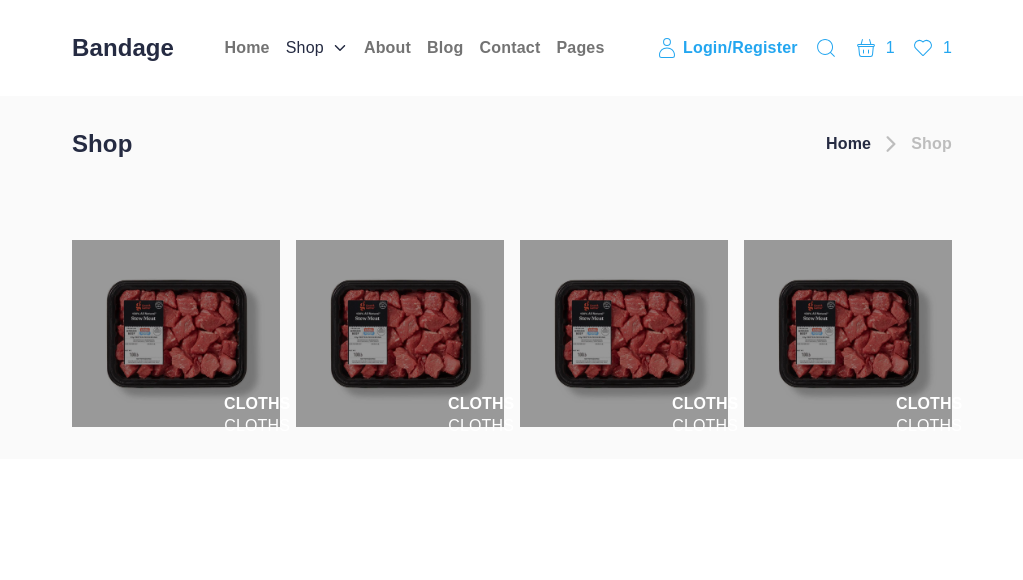
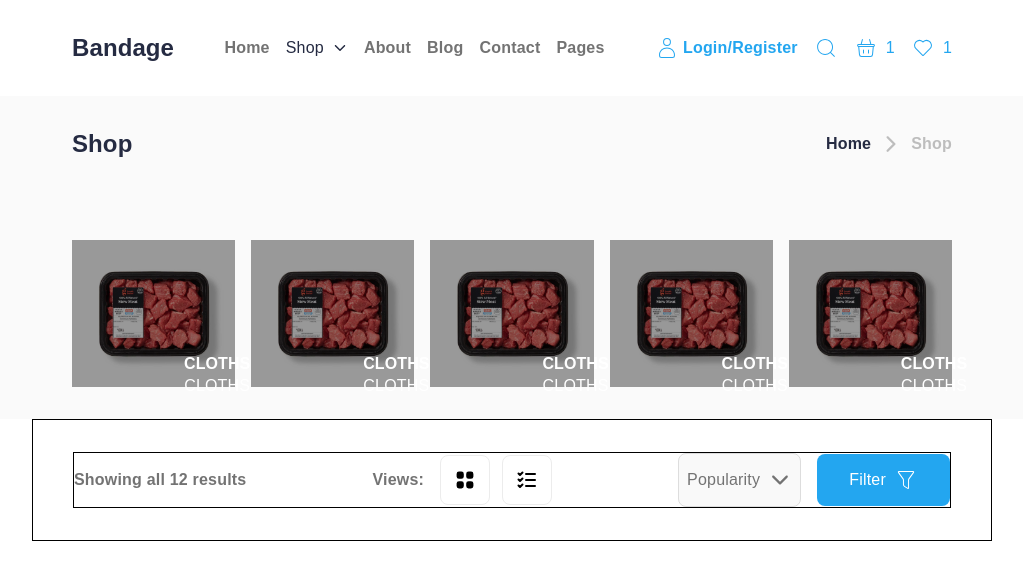
Before and after one commit to MuhammedZeki/D-nemProjesi-ecommers, a React (Vite) app: page /shop in a window 1280 px wide. Shown: the top 580 px of the page, without its empty margins (128-1151 px from the left). Built offline with nearby package versions, Linux system fonts and the light colour scheme.

Commit message:
ShopHeader componets added

```diff
--- /dev/null
+++ b/src/components/shop/ContentMenu.jsx
@@ -0,0 +1,42 @@
+import { HiViewGrid } from "react-icons/hi";
+import { TbListCheck } from "react-icons/tb";
+import { IoIosArrowDown } from "react-icons/io";
+import { CiFilter } from "react-icons/ci";
+const ContentMenu = () => {
+  return (
+    <div className="border border-red flex items-center justify-between font-montserrat">
+      <p className="font-bold leading-6 tracking-[0.2px]  text-[#737373]">
+        Showing all 12 results
+      </p>
+      <div className="flex items-center gap-4">
+        <p className="font-bold  leading-6 tracking-[0.2px] text-[#737373]">
+          Views:
+        </p>
+        <div className="flex items-center gap-3 ">
+          <div className="border border-[#ECECEC] p-3 rounded-lg">
+            <HiViewGrid className="w-6 h-6" />
+          </div>
+          <div className="border border-[#ECECEC] p-3 rounded-lg">
+            <TbListCheck className="w-6 h-6" />
+          </div>
+        </div>
+      </div>
+      <div className="flex items-center gap-4">
+        <button className="flex items-center cursor-pointer gap-2 border border-[#DDDDDD] bg-[#F9F9F9] rounded-lg px-2 py-3 ">
+          <p className="font-normal leading-7 tracking-[0.2px] text-[#737373]">
+            Popularity
+          </p>
+          <IoIosArrowDown className="text-[#737373] h-6 w-6" />
+        </button>
+        <button className="flex items-center gap-2 cursor-pointer bg-[#23A6F0] rounded-lg px-8 py-3 ">
+          <p className="font-normal leading-7 tracking-[0.2px] text-white">
+            Filter
+          </p>
+          <CiFilter className="text-white h-6 w-6" />
+        </button>
+      </div>
+    </div>
+  );
+};
+
+export default ContentMenu;
--- a/src/components/shop/ProductItemCard.jsx
+++ b/src/components/shop/ProductItemCard.jsx
@@ -6,7 +6,7 @@ const ProductItemCard = () => {
       <div className="relative ">
         <img src="/products/et-1.jpg" className="object-contain" />
         <div className="absolute top-0 left-0 w-full h-full bg-black/40"></div>
-        <div className="text-white font-montserrat flex flex-col items-center p-3 absolute top-[140px] left-[140px]">
+        <div className="text-white font-montserrat flex flex-col items-center p-3 absolute top-[100px] left-[100px]">
           <h6 className="font-bold leading-6 tracking-[0.1px]">CLOTHS</h6>
           <p className="font-normal leading-5 tracking-[0.2px]">CLOTHS</p>
         </div>
@@ -14,7 +14,7 @@ const ProductItemCard = () => {
       <div className="relative ">
         <img src="/products/et-1.jpg" className="object-contain" />
         <div className="absolute top-0 left-0 w-full h-full bg-black/40"></div>
-        <div className="text-white font-montserrat flex flex-col items-center p-3 absolute top-[140px] left-[140px]">
+        <div className="text-white font-montserrat flex flex-col items-center p-3 absolute top-[100px] left-[100px]">
           <h6 className="font-bold leading-6 tracking-[0.1px]">CLOTHS</h6>
           <p className="font-normal leading-5 tracking-[0.2px]">CLOTHS</p>
         </div>
@@ -22,7 +22,7 @@ const ProductItemCard = () => {
       <div className="relative ">
         <img src="/products/et-1.jpg" className="object-contain" />
         <div className="absolute top-0 left-0 w-full h-full bg-black/40"></div>
-        <div className="text-white font-montserrat flex flex-col items-center p-3 absolute top-[140px] left-[140px]">
+        <div className="text-white font-montserrat flex flex-col items-center p-3 absolute top-[100px] left-[100px]">
           <h6 className="font-bold leading-6 tracking-[0.1px]">CLOTHS</h6>
           <p className="font-normal leading-5 tracking-[0.2px]">CLOTHS</p>
         </div>
@@ -30,7 +30,15 @@ const ProductItemCard = () => {
       <div className="relative ">
         <img src="/products/et-1.jpg" className="object-contain" />
         <div className="absolute top-0 left-0 w-full h-full bg-black/40"></div>
-        <div className="text-white font-montserrat flex flex-col items-center p-3 absolute top-[140px] left-[140px]">
+        <div className="text-white font-montserrat flex flex-col items-center p-3 absolute top-[100px] left-[100px]">
+          <h6 className="font-bold leading-6 tracking-[0.1px]">CLOTHS</h6>
+          <p className="font-normal leading-5 tracking-[0.2px]">CLOTHS</p>
+        </div>
+      </div>
+      <div className="relative ">
+        <img src="/products/et-1.jpg" className="object-contain" />
+        <div className="absolute top-0 left-0 w-full h-full bg-black/40"></div>
+        <div className="text-white font-montserrat flex flex-col items-center p-3 absolute top-[100px] left-[100px]">
           <h6 className="font-bold leading-6 tracking-[0.1px]">CLOTHS</h6>
           <p className="font-normal leading-5 tracking-[0.2px]">CLOTHS</p>
         </div>
--- a/src/pages/Shop.jsx
+++ b/src/pages/Shop.jsx
@@ -1,11 +1,13 @@
 import UpperMenu from "../components/home/UpperMenu";
 import ProductsShopCard from "../components/shop/ProductsShopCard";
+import ShopContent from "./shop/ShopContent";
 
 const Shop = () => {
   return (
     <div>
       <UpperMenu />
       <ProductsShopCard />
+      <ShopContent />
     </div>
   );
 };
--- /dev/null
+++ b/src/pages/shop/ShopContent.jsx
@@ -0,0 +1,12 @@
+import React from "react";
+import ContentMenu from "../../components/shop/ContentMenu";
+
+const ShopContent = () => {
+  return (
+    <div className="border border-black w-full px-10 lg:w-[75%] mx-auto py-8">
+      <ContentMenu />
+    </div>
+  );
+};
+
+export default ShopContent;
```
